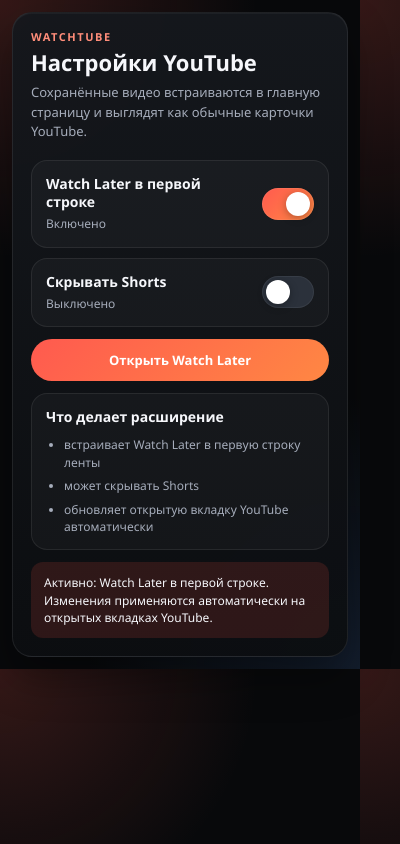
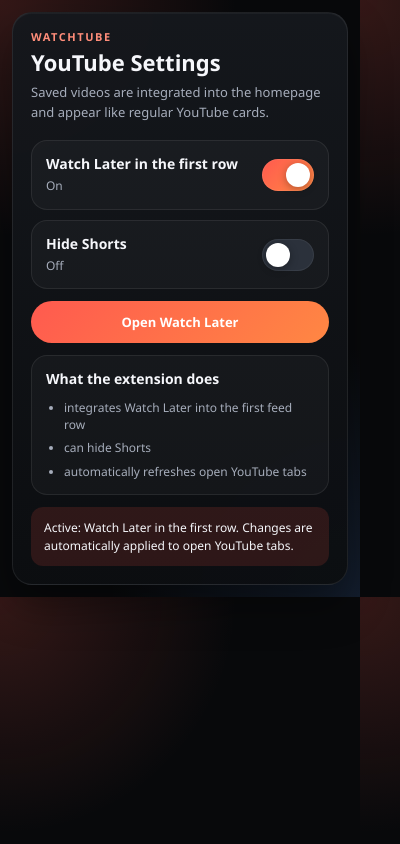
Before and after one commit to xionter/WatchTube, a browser extension: page popup/popup.html in a window 400 px wide. Drawn offline with Linux system fonts and the light colour scheme.

```diff
--- a/popup/popup.html
+++ b/popup/popup.html
@@ -1,5 +1,5 @@
 <!doctype html>
-<html lang="ru">
+<html lang="en">
   <head>
     <meta charset="UTF-8" />
     <meta name="viewport" content="width=device-width, initial-scale=1.0" />
@@ -11,20 +11,20 @@
       <section class="popup-card">
         <div class="popup-head">
           <p class="popup-badge">WatchTube</p>
-          <h1 class="popup-title">Настройки YouTube</h1>
+          <h1 class="popup-title">YouTube Settings</h1>
           <p class="popup-subtitle">
-            Сохранённые видео встраиваются в главную страницу и выглядят как
-            обычные карточки YouTube.
+            Saved videos are integrated into the homepage and appear like
+            regular YouTube cards.
           </p>
         </div>
 
         <div class="settings-group">
           <label class="toggle-row" for="showWatchLater">
             <div class="toggle-copy">
-              <span class="toggle-label">Watch Later в первой строке</span>
-              <span id="showWatchLaterState" class="toggle-state"
-                >Включено</span
-              >
+              <span class="toggle-label">Watch Later in the first row</span>
+              <span id="showWatchLaterState" class="toggle-state">
+                Enabled
+              </span>
             </div>
 
             <span class="switch">
@@ -35,8 +35,10 @@
 
           <label class="toggle-row" for="hideShorts">
             <div class="toggle-copy">
-              <span class="toggle-label">Скрывать Shorts</span>
-              <span id="hideShortsState" class="toggle-state">Выключено</span>
+              <span class="toggle-label">Hide Shorts</span>
+              <span id="hideShortsState" class="toggle-state">
+                Disabled
+              </span>
             </div>
 
             <span class="switch">
@@ -46,23 +48,23 @@
           </label>
         </div>
 
-        <div class="quick-actions" aria-label="Быстрые действия">
+        <div class="quick-actions" aria-label="Quick actions">
           <button id="openWatchLater" class="primary-action" type="button">
-            Открыть Watch Later
+            Open Watch Later
           </button>
         </div>
 
         <section class="panel panel-info">
-          <h2 class="panel-title">Что делает расширение</h2>
+          <h2 class="panel-title">What the extension does</h2>
           <ul class="feature-list">
-            <li>встраивает Watch Later в первую строку ленты</li>
-            <li>может скрывать Shorts</li>
-            <li>обновляет открытую вкладку YouTube автоматически</li>
+            <li>integrates Watch Later into the first feed row</li>
+            <li>can hide Shorts</li>
+            <li>automatically refreshes open YouTube tabs</li>
           </ul>
         </section>
 
         <p id="status" class="popup-status">
-          Настройки применяются автоматически на открытых вкладках YouTube.
+          Settings are automatically applied to open YouTube tabs.
         </p>
       </section>
     </main>
--- a/popup/popup.js
+++ b/popup/popup.js
@@ -6,96 +6,118 @@
 };
 
 const WATCH_LATER_URL = "https://www.youtube.com/playlist?list=WL";
-const SETTING_KEYS = Object.keys(DEFAULT_SETTINGS);
-const controls = {};
-const stateLabels = {};
-const openWatchLater = document.getElementById("openWatchLater");
-const status = document.getElementById("status");
 
-for (const key of SETTING_KEYS) {
-  controls[key] = document.getElementById(key);
-  stateLabels[key] = document.getElementById(`${key}State`);
-}
+const elements = {
+  controls: {
+    showWatchLater: document.querySelector("#showWatchLater"),
+    hideShorts: document.querySelector("#hideShorts"),
+  },
 
-init().catch((error) => {
-  status.textContent = `Не удалось загрузить настройки: ${error.message}`;
-});
+  states: {
+    showWatchLater: document.querySelector("#showWatchLaterState"),
+    hideShorts: document.querySelector("#hideShortsState"),
+  },
 
-async function init() {
+  openWatchLaterButton: document.querySelector("#openWatchLater"),
+  statusElement: document.querySelector("#status"),
+};
+
+main().catch(handleError);
+
+async function main() {
   assertUi();
 
-  const settings = await readSettings();
+  const settings = await getSettings();
 
-  syncControls(settings);
-  renderStatus(settings);
+  render(settings);
 
-  controls.showWatchLater.addEventListener("change", handleToggleChange);
-  controls.hideShorts.addEventListener("change", handleToggleChange);
-  openWatchLater.addEventListener("click", handleOpenWatchLater);
+  for (const control of Object.values(elements.controls)) {
+    control.addEventListener("change", handleSettingsChange);
+  }
+
+  elements.openWatchLaterButton.addEventListener(
+    "click",
+    openWatchLaterPlaylist,
+  );
 }
 
 function assertUi() {
-  for (const key of SETTING_KEYS) {
-    if (!controls[key] || !stateLabels[key]) {
-      throw new Error("Popup control is missing");
-    }
-  }
+  const requiredElements = [
+    ...Object.values(elements.controls),
+    ...Object.values(elements.states),
+    elements.openWatchLaterButton,
+    elements.statusElement,
+  ];
 
-  if (!openWatchLater || !status) {
-    throw new Error("Popup status element is missing");
+  if (requiredElements.some((element) => !element)) {
+    throw new Error("Required popup elements are missing");
   }
 }
 
-async function readSettings() {
-  const { watchTubeSettings } =
+async function getSettings() {
+  const { watchTubeSettings = {} } =
     await chrome.storage.local.get("watchTubeSettings");
+
   return {
     ...DEFAULT_SETTINGS,
-    ...(watchTubeSettings || {}),
+    ...watchTubeSettings,
   };
 }
 
-function syncControls(settings) {
-  for (const key of SETTING_KEYS) {
-    controls[key].checked = settings[key];
-    stateLabels[key].textContent = settings[key] ? "Включено" : "Выключено";
+function render(settings) {
+  updateControls(settings);
+  updateStatus(settings);
+}
+
+function updateControls(settings) {
+  for (const [key, control] of Object.entries(elements.controls)) {
+    const enabled = settings[key];
+
+    control.checked = enabled;
+    elements.states[key].textContent = enabled ? "On" : "Off";
   }
 }
 
-async function handleToggleChange() {
-  const nextSettings = collectSettings();
-
-  await chrome.storage.local.set({ watchTubeSettings: nextSettings });
-  syncControls(nextSettings);
-  renderStatus(nextSettings);
-}
-
-function collectSettings() {
-  const settings = {};
-
-  for (const key of SETTING_KEYS) {
-    settings[key] = controls[key].checked;
-  }
-
-  return settings;
-}
-
-function renderStatus(settings) {
+function updateStatus(settings) {
   const enabledFeatures = [];
 
   if (settings.showWatchLater) {
-    enabledFeatures.push("Watch Later в первой строке");
+    enabledFeatures.push("Watch Later in the first row");
   }
+
   if (settings.hideShorts) {
-    enabledFeatures.push("скрытие Shorts");
+    enabledFeatures.push("Shorts hiding");
   }
-  status.textContent = enabledFeatures.length
-    ? `Активно: ${enabledFeatures.join(", ")}. Изменения применяются автоматически на открытых вкладках YouTube.`
-    : "Все дополнительные функции отключены. YouTube будет выглядеть почти как обычно.";
+
+  elements.statusElement.textContent = enabledFeatures.length
+    ? `Active: ${enabledFeatures.join(", ")}. Changes are automatically applied to open YouTube tabs.`
+    : "All additional features are disabled. YouTube will look almost unchanged.";
 }
 
-async function handleOpenWatchLater() {
+async function handleSettingsChange() {
+  const settings = Object.fromEntries(
+    Object.entries(elements.controls).map(([key, control]) => [
+      key,
+      control.checked,
+    ]),
+  );
+
+  await chrome.storage.local.set({
+    watchTubeSettings: settings,
+  });
+
+  render(settings);
+}
+
+async function openWatchLaterPlaylist() {
   await chrome.tabs.create({
     url: WATCH_LATER_URL,
   });
 }
+
+function handleError(error) {
+  console.error(error);
+
+  elements.statusElement.textContent =
+    `Could not load settings: ${error.message}`;
+}
```
Also changed, not shown: content/features/watchLater/avatar.js (+22 -1 lines), manifest.json.
